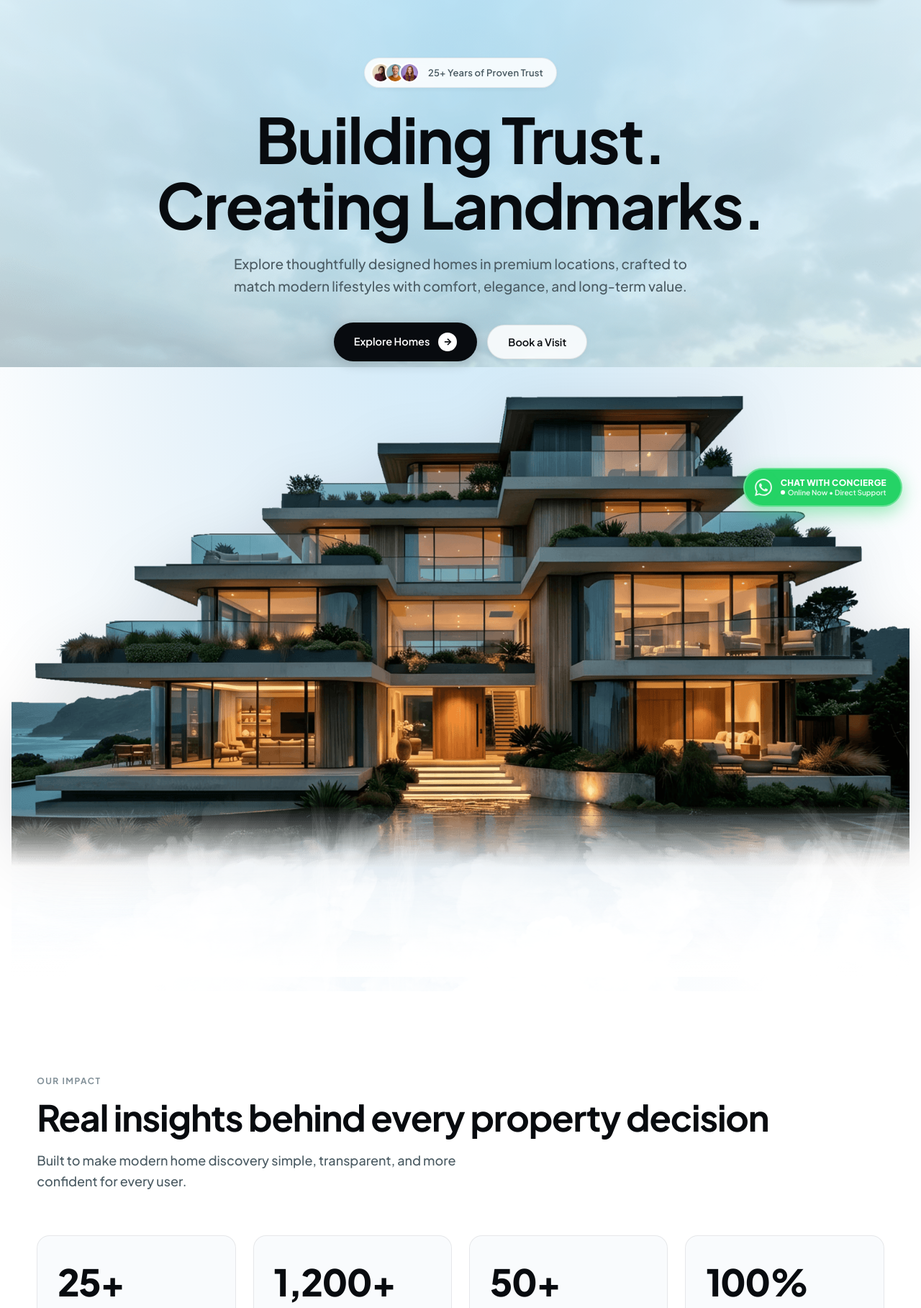
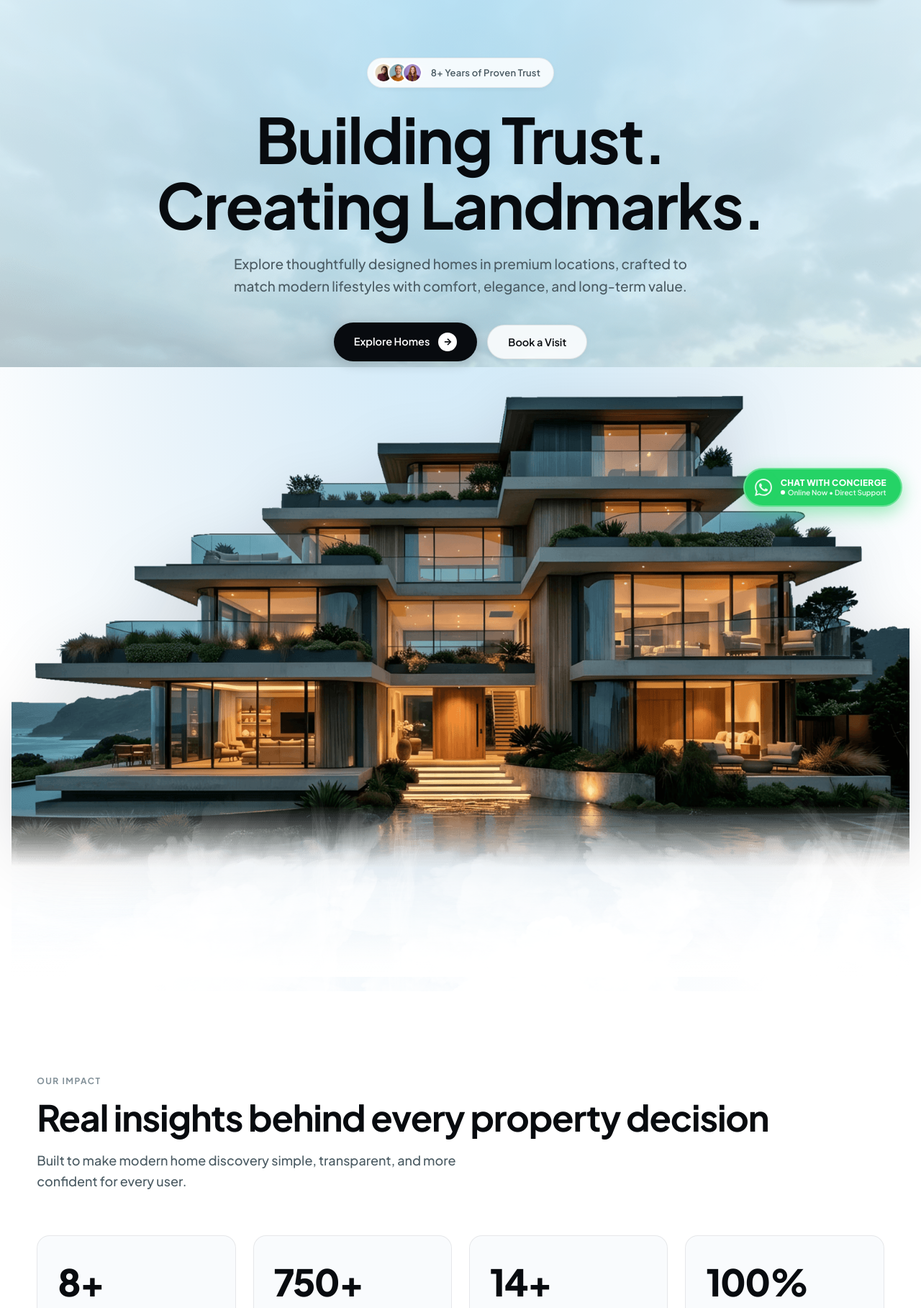
Before and after one commit to maanshuu/Laxminarayan-Group, a website: page index.html in a window 1280 px wide. Shown: the part 70-1887 px from the top of the page at 72% size. Drawn offline with Linux system fonts and the light colour scheme; no server answers; animation ran at ten frames a second.

Commit message:
feat(homepage): update impact metrics to 8+ years, 750+ families, and 14+ projects

```diff
--- a/index.html
+++ b/index.html
@@ -1556,7 +1556,7 @@ footer {
           <img src="assets/avatar-2.png" alt="Happy homeowner">
           <img src="assets/avatar-3.png" alt="Property investor">
         </div>
-        <span class="trust-badge-text">25+ Years of Proven Trust</span>
+        <span class="trust-badge-text">8+ Years of Proven Trust</span>
       </div>
 
       <!-- Bold Title & Subtitle -->
@@ -1605,15 +1605,15 @@ footer {
 
       <div class="stats-grid">
         <div class="stat-card">
-          <strong>25+</strong>
+          <strong>8+</strong>
           <span>Years of Architectural Integrity & Continuous Delivery</span>
         </div>
         <div class="stat-card">
-          <strong>1,200+</strong>
+          <strong>750+</strong>
           <span>Families Living in Completed Laxminarayan Communities</span>
         </div>
         <div class="stat-card">
-          <strong>50+</strong>
+          <strong>14+</strong>
           <span>Residential, Commercial & Mixed-Use Landmark Projects</span>
         </div>
         <div class="stat-card">
@@ -1703,8 +1703,8 @@ footer {
   <!-- DYNAMIC MARQUEE TICKER -->
   <div class="marquee-wrap" aria-hidden="true">
     <div class="marquee-track">
-      <div class="marquee-item">EXPLORE HOMES <span class="dot"></span> LIVE BETTER <span class="dot"></span> MODERN SPACES <span class="dot"></span> LUXURY RESIDENCES <span class="dot"></span> ARCHITECTURAL EXCELLENCE <span class="dot"></span> 25+ YEARS OF TRUST <span class="dot"></span></div>
-      <div class="marquee-item">EXPLORE HOMES <span class="dot"></span> LIVE BETTER <span class="dot"></span> MODERN SPACES <span class="dot"></span> LUXURY RESIDENCES <span class="dot"></span> ARCHITECTURAL EXCELLENCE <span class="dot"></span> 25+ YEARS OF TRUST <span class="dot"></span></div>
+      <div class="marquee-item">EXPLORE HOMES <span class="dot"></span> LIVE BETTER <span class="dot"></span> MODERN SPACES <span class="dot"></span> LUXURY RESIDENCES <span class="dot"></span> ARCHITECTURAL EXCELLENCE <span class="dot"></span> 8+ YEARS OF TRUST <span class="dot"></span></div>
+      <div class="marquee-item">EXPLORE HOMES <span class="dot"></span> LIVE BETTER <span class="dot"></span> MODERN SPACES <span class="dot"></span> LUXURY RESIDENCES <span class="dot"></span> ARCHITECTURAL EXCELLENCE <span class="dot"></span> 8+ YEARS OF TRUST <span class="dot"></span></div>
     </div>
   </div>
 
```
